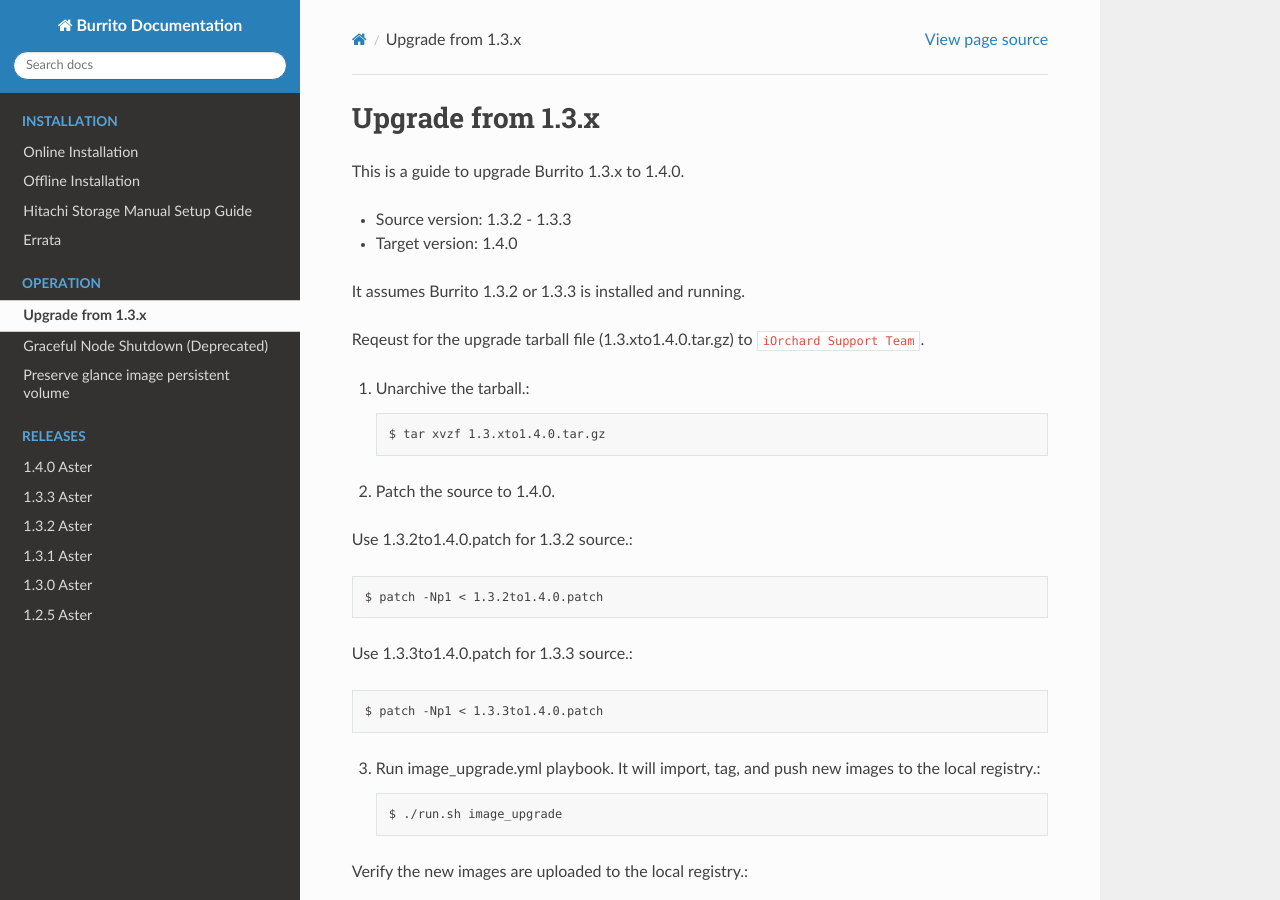
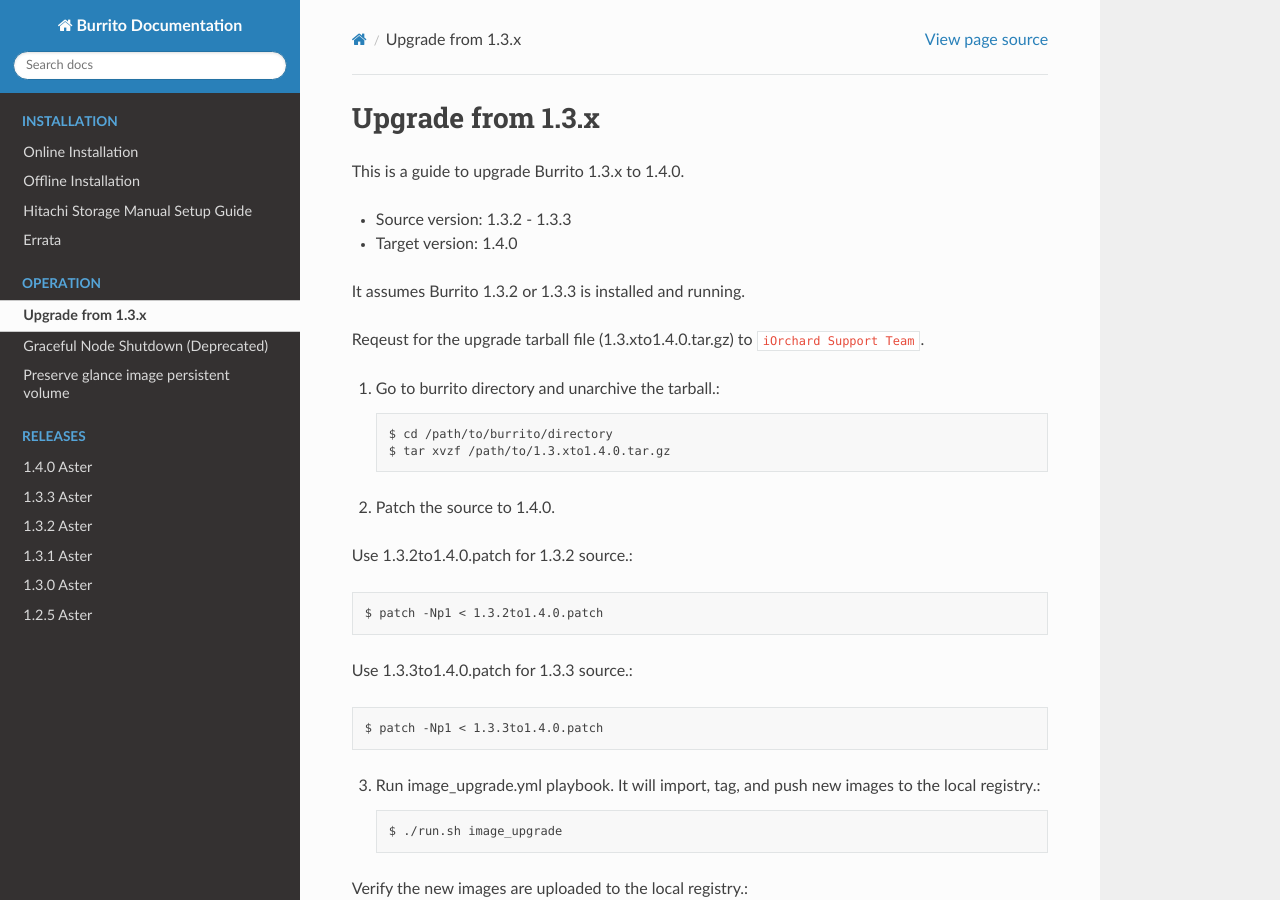
Before and after one commit to iorchard/burrito_docs, a Sphinx documentation site: the page built from source/operation/upgrade_from_1.3.x.rst, in a window 1280 px wide and 900 px high. Built offline with Sphinx 7.4.7 and the Read the Docs theme 2.0.0, drawn with Linux system fonts in a browser that asks for light colours; pages that are not in the unit, such as notebooks, are missing from menus; cross-references to code outside the pages are shown as plain code.

Commit message:
update upgrade document

```diff
--- a/source/operation/upgrade_from_1.3.x.rst
+++ b/source/operation/upgrade_from_1.3.x.rst
@@ -11,9 +11,10 @@
 Reqeust for the upgrade tarball file (1.3.xto1.4.0.tar.gz) to
 :email:`iOrchard Support Team <support@iorchard.net>`.
 
-1. Unarchive the tarball.::
+1. Go to burrito directory and unarchive the tarball.::
 
-    $ tar xvzf 1.3.xto1.4.0.tar.gz
+    $ cd /path/to/burrito/directory
+    $ tar xvzf /path/to/1.3.xto1.4.0.tar.gz
 
 2. Patch the source to 1.4.0.
 
```
